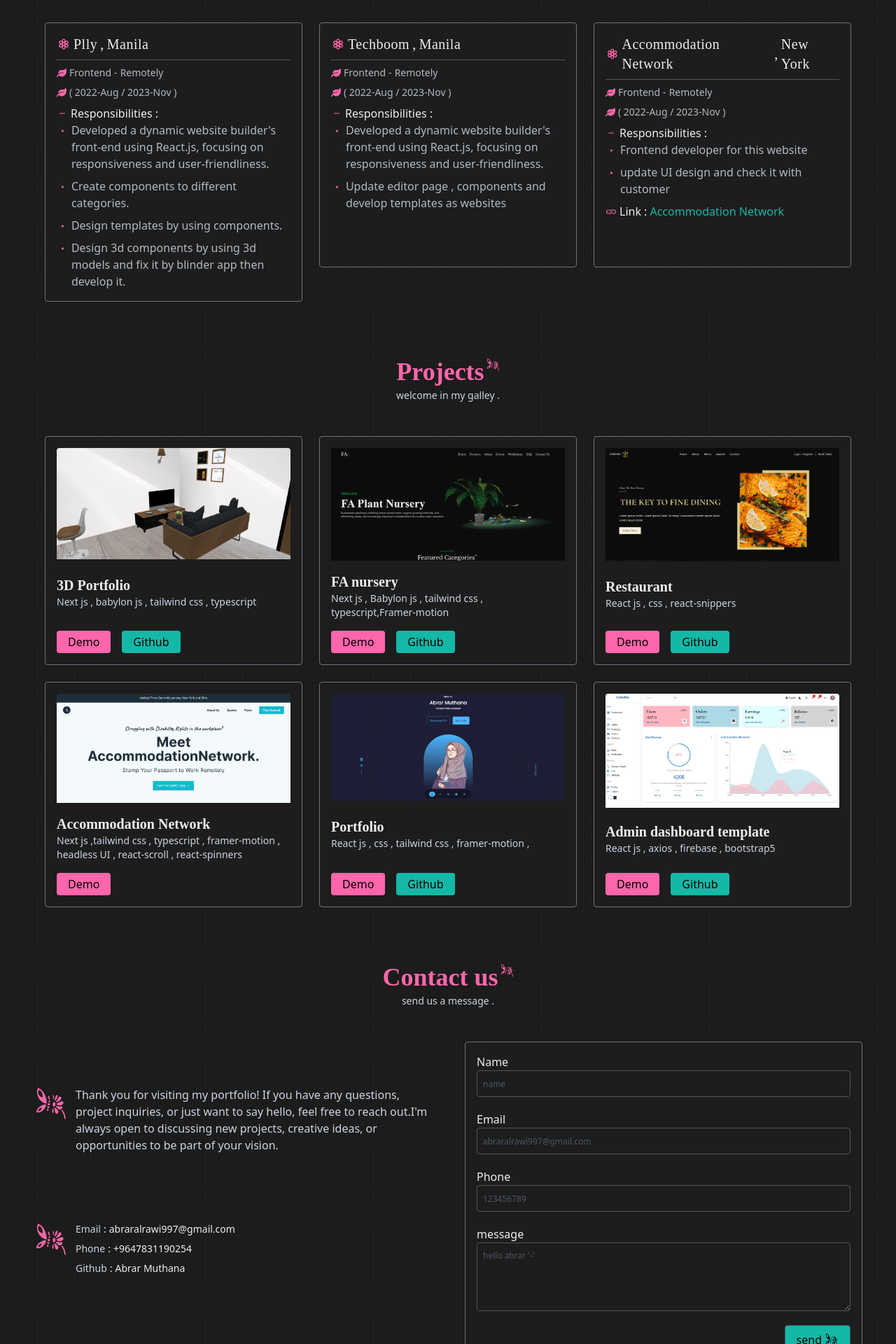
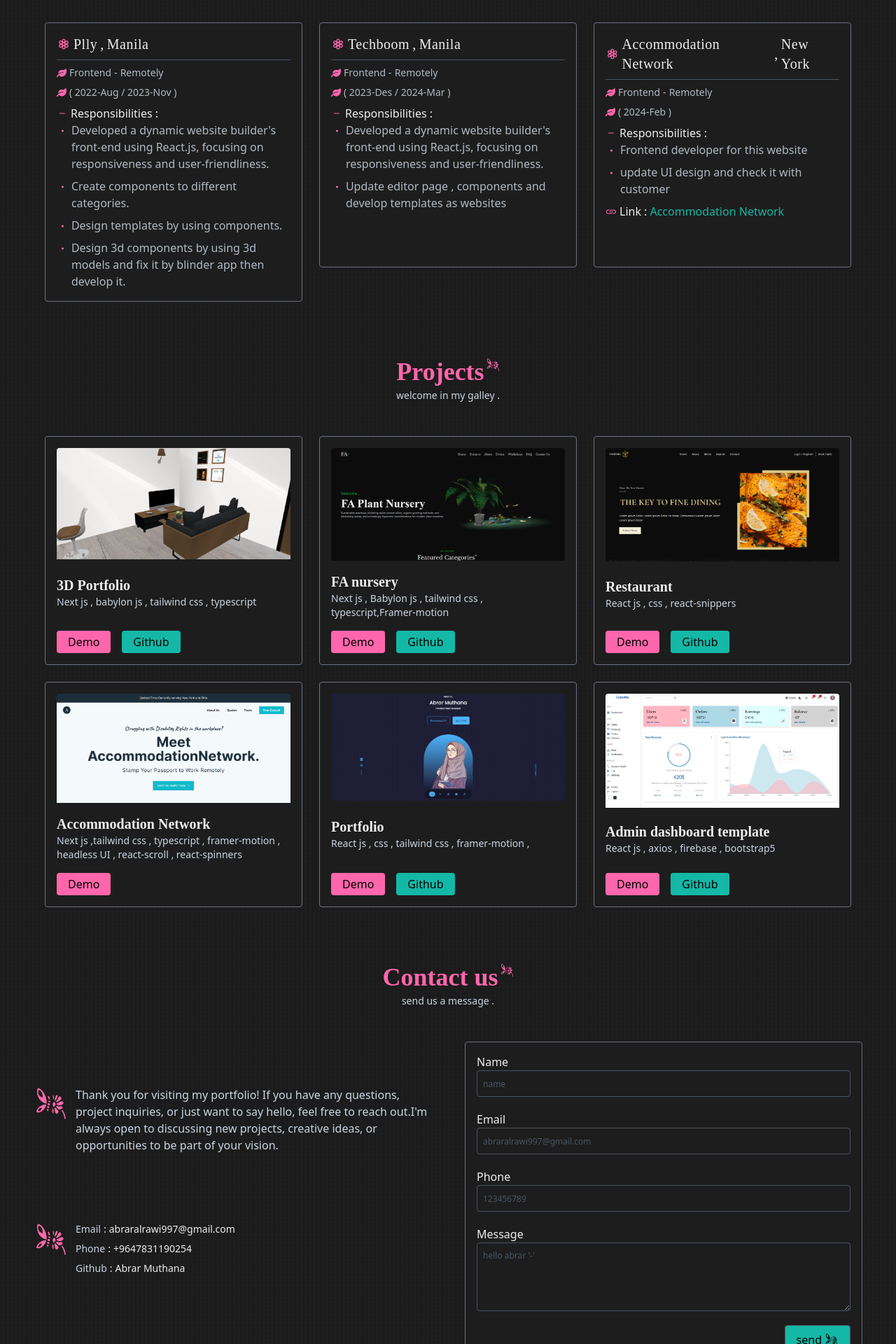
Before and after one commit to abrar997/portfolio-2024, a Next.js app: page / in a window 1280 px wide. Shown: the part 1300-3220 px from the top of the page at 70% size. Built offline with nearby package versions, Linux system fonts and the light colour scheme.

Commit message:
small updates

```diff
--- a/src/components/Contact.tsx
+++ b/src/components/Contact.tsx
@@ -157,7 +157,7 @@ export default function Contact({ ContactDataProps }: ContactProps) {
             />
           </div>
           <div className="grid w-full">
-            <label htmlFor={message}>message</label>
+            <label htmlFor={message}>Message</label>
             <textarea
               name={message}
               onChange={(e) => setMessage(e.target.value)}
--- a/src/components/Header.tsx
+++ b/src/components/Header.tsx
@@ -88,7 +88,7 @@ export default function Header({ menu }: HeaderProps) {
                   translate="yes"
                   smooth={true}
                   spy={true}
-                  offset={-70}
+                  offset={-130}
                   onClick={() => setIsOpen(false)}
                   className="capitalize tracking-wide cursor-pointer p-1 nav-item"
                 >
--- a/src/components/data/data.js
+++ b/src/components/data/data.js
@@ -63,7 +63,7 @@ const DataComponents = {
       city: "Manila",
       job: "Frontend",
       type: "remotely",
-      date: "2022-Aug / 2023-Nov",
+      date: "2023-Des / 2024-Mar",
       responsibilities: [
         {
           id: 1,
@@ -83,7 +83,7 @@ const DataComponents = {
       city: "New York",
       job: "Frontend",
       type: "remotely",
-      date: "2022-Aug / 2023-Nov",
+      date: "2024-Feb",
       link: "https://www.accommodation.network/",
       responsibilities: [
         {
```
